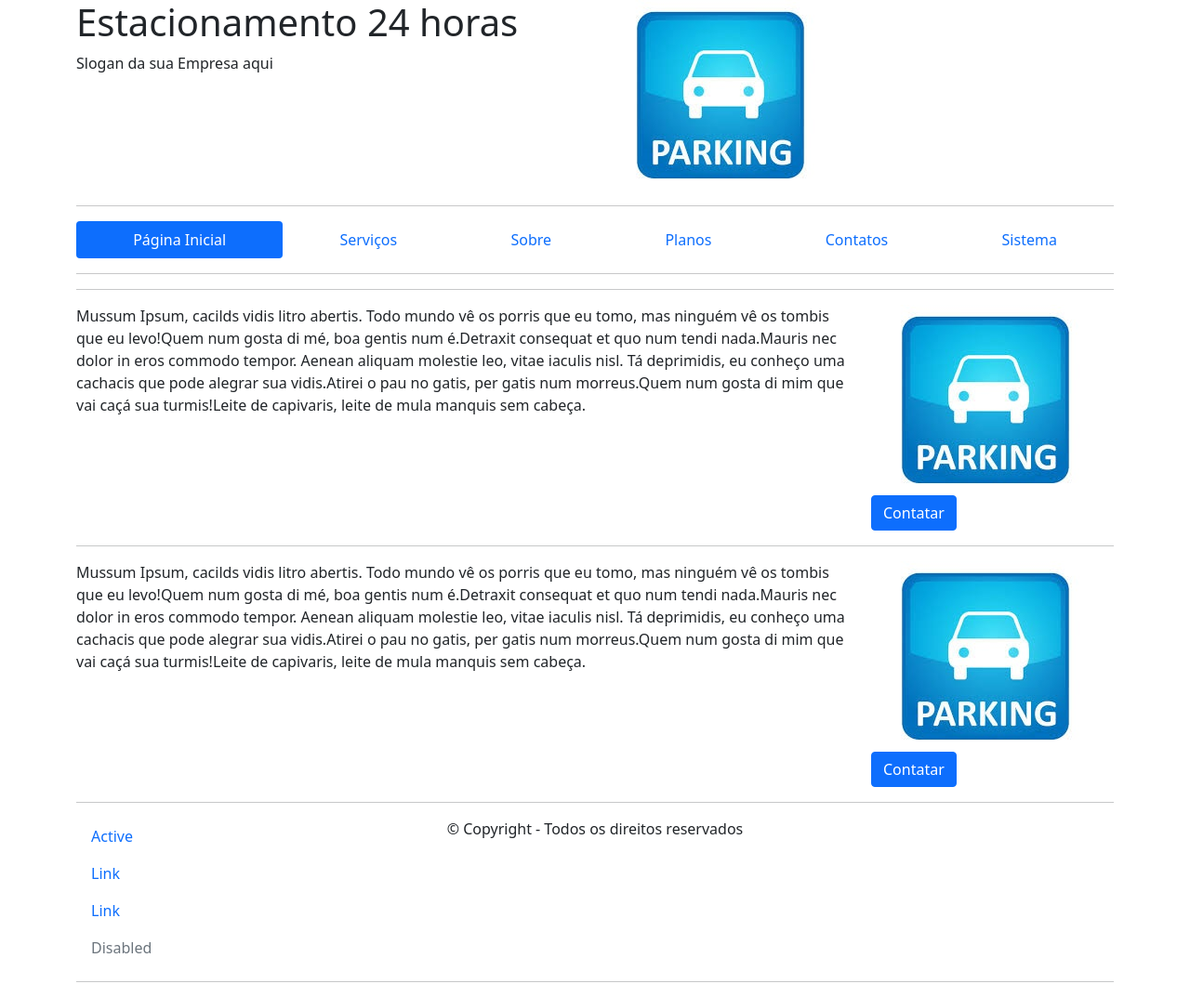
After one commit to fabiobferreira/workspace, a Django app: page /planos in a window 1280 px wide. The commit adds this page. Shown: the whole page at 93% size. Run offline with Django 4.2, Linux system fonts and the light colour scheme; some libraries are stand-ins or nearby versions.

Commit message:
Aula criado templates Serviço e planos

```diff
--- a/ProjetoFinal/website/templates/website/base.html
+++ b/ProjetoFinal/website/templates/website/base.html
@@ -1,7 +1,7 @@
 {% load static %}
 
 <!DOCTYPE html>
-<html lang="en">
+<html lang="pt-br">
     <head>
         <meta charset="utf-8">
         <meta http-equiv="X-UA-Compatible" content="IE=edge">
@@ -12,10 +12,28 @@
     </head>
     <body>
 
+        <div class="container">
+            <div class="row">
+                <div class="col-6">
+                    <h1>Estacionamento 24 horas</h1>
+                    <span>Slogan da sua Empresa aqui</span>
+                </div>
+                <div class="col-6">
+                    <img src="{% static 'img/car.jpeg' %}" alt="Estacionamento 24 Horas">
+                </div>
+            </div>
+            <hr>
+            {% include 'website/menu.html' %}
+            <hr>
             {% block  main %}
 
             {% endblock main %}
+            <hr>
+            {% include 'website/footer.html' %}
+            <hr>
         </div>
+
+
 
         <script src="https://cdn.jsdelivr.net/npm/@popperjs/core@2.11.6/dist/umd/popper.min.js" integrity="sha384-oBqDVmMz9ATKxIep9tiCxS/Z9fNfEXiDAYTujMAeBAsjFuCZSmKbSSUnQlmh/jp3" crossorigin="anonymous"></script>
         <script src="https://cdn.jsdelivr.net/npm/bootstrap@5.3.0-alpha1/dist/js/bootstrap.min.js" integrity="sha384-mQ93GR66B00ZXjt0YO5KlohRA5SY2XofN4zfuZxLkoj1gXtW8ANNCe9d5Y3eG5eD" crossorigin="anonymous"></script>
--- /dev/null
+++ b/ProjetoFinal/website/templates/website/footer.html
@@ -0,0 +1,19 @@
+{% block main %}
+    <div class="row">
+        <div class="col-3">
+            <nav class="nav flex-column">
+                <a class="nav-link active" aria-current="page" href="#">Active</a>
+                <a class="nav-link" href="#">Link</a>
+                <a class="nav-link" href="#">Link</a>
+                <a class="nav-link disabled">Disabled</a>
+            </nav>
+        </div>
+        <div class="col-6">
+            <footer>
+                <p style="text-align:center;"> © Copyright - Todos os direitos reservados </p>
+            </footer>
+        </div>
+        <div class="col-3">
+        </div>
+    </div>
+{% endblock main %}
--- /dev/null
+++ b/ProjetoFinal/website/templates/website/menu.html
@@ -0,0 +1,24 @@
+<div class="row">
+    <div class="col-12">
+        <ul class="nav nav-pills nav-fill">
+            <li class="nav-item">
+                <a class="nav-link active" aria-current="page" href="" target="_blank">Página Inicial</a>
+            </li>
+            <li class="nav-item">
+                <a class="nav-link" href="{% url 'website_servicos' %}" target="_blank">Serviços</a>
+            </li>
+            <li class="nav-item">
+                <a class="nav-link" href="{% url 'website_sobre' %}" target="_blank">Sobre</a>
+            </li>
+            <li class="nav-item">
+                <a class="nav-link" href="{% url 'website_planos' %}" target="_blank">Planos</a>
+            </li>
+            <li class="nav-item">
+                <a class="nav-link" href="{% url 'website_contato' %}" target="_blank">Contatos</a>
+            </li>
+            <li class="nav-item">
+                <a class="nav-link" href="{% url 'core_home'%}" target="_blank">Sistema</a>
+            </li>
+        </ul>
+    </div>
+</div>
--- /dev/null
+++ b/ProjetoFinal/website/templates/website/planos.html
@@ -0,0 +1,37 @@
+{% extends 'website/base.html' %}
+{% load static %}
+
+{% block main %}
+
+<hr>
+<div class="row row-space">
+    <div class="col-9">
+        Mussum Ipsum, cacilds vidis litro abertis. Todo mundo vê os porris que eu tomo, mas ninguém vê os tombis que eu levo!Quem num gosta di mé, boa gentis num é.Detraxit consequat et quo num tendi nada.Mauris nec dolor in eros commodo tempor. Aenean aliquam molestie leo, vitae iaculis nisl.
+
+        Tá deprimidis, eu conheço uma cachacis que pode alegrar sua vidis.Atirei o pau no gatis, per gatis num morreus.Quem num gosta di mim que vai caçá sua turmis!Leite de capivaris, leite de mula manquis sem cabeça.
+    </div>
+    <div class="col-3">
+        <img src="{% static 'img/car.jpeg' %}" alt="Estacionamento 24 Horas">
+        <a href="{% url 'website_contato' %}" target="_blank">
+        <button class="btn btn-primary">Contatar</button>
+        </a>
+    </div>
+</div>
+
+<hr>
+<div class="row row-space">
+    <div class="col-9">
+        Mussum Ipsum, cacilds vidis litro abertis. Todo mundo vê os porris que eu tomo, mas ninguém vê os tombis que eu levo!Quem num gosta di mé, boa gentis num é.Detraxit consequat et quo num tendi nada.Mauris nec dolor in eros commodo tempor. Aenean aliquam molestie leo, vitae iaculis nisl.
+
+        Tá deprimidis, eu conheço uma cachacis que pode alegrar sua vidis.Atirei o pau no gatis, per gatis num morreus.Quem num gosta di mim que vai caçá sua turmis!Leite de capivaris, leite de mula manquis sem cabeça.
+    </div>
+    <div class="col-3">
+        <img src="{% static 'img/car.jpeg' %}" alt="Estacionamento 24 Horas">
+        <a href="{% url 'website_contato' %}" target="_blank">
+        <button class="btn btn-primary">Contatar</button>
+        </a>
+    </div>
+</div>
+
+
+{% endblock main %}
--- a/ProjetoFinal/website/urls.py
+++ b/ProjetoFinal/website/urls.py
@@ -1,6 +1,12 @@
 from django.urls import path
-from . views import home
+from . views import home, contato, servicos, sobre, planos
 
 urlpatterns = [
     path('', home, name='website_home'),
+    path('contato', contato, name='website_contato'),
+    path('servicos', servicos, name='website_servicos'),
+    path('sobre', sobre, name='website_sobre'),
+    path('planos', planos, name='website_planos'),
+
+
 ]
--- a/ProjetoFinal/website/views.py
+++ b/ProjetoFinal/website/views.py
@@ -4,3 +4,15 @@ from django.shortcuts import render
 
 def home(request):
     return render(request, 'website/index.html')
+
+def contato(request):
+    return render(request, 'website/contato.html')
+
+def servicos(request):
+    return render(request, 'website/servicos.html')
+
+def sobre(request):
+    return render(request, 'website/sobre.html')
+
+def planos(request):
+    return render(request, 'website/planos.html')
```
Also changed, not shown: ProjetoFinal/website/templates/website/contato.html (added, +64 -0 lines), ProjetoFinal/website/templates/website/index.html (+23 -1 lines), ProjetoFinal/website/templates/website/servicos.html (added, +27 -0 lines), ProjetoFinal/website/templates/website/sobre.html (added, +30 -0 lines), ProjetoFinal/db.sqlite3, ProjetoFinal/static/img/car.jpeg (added).
